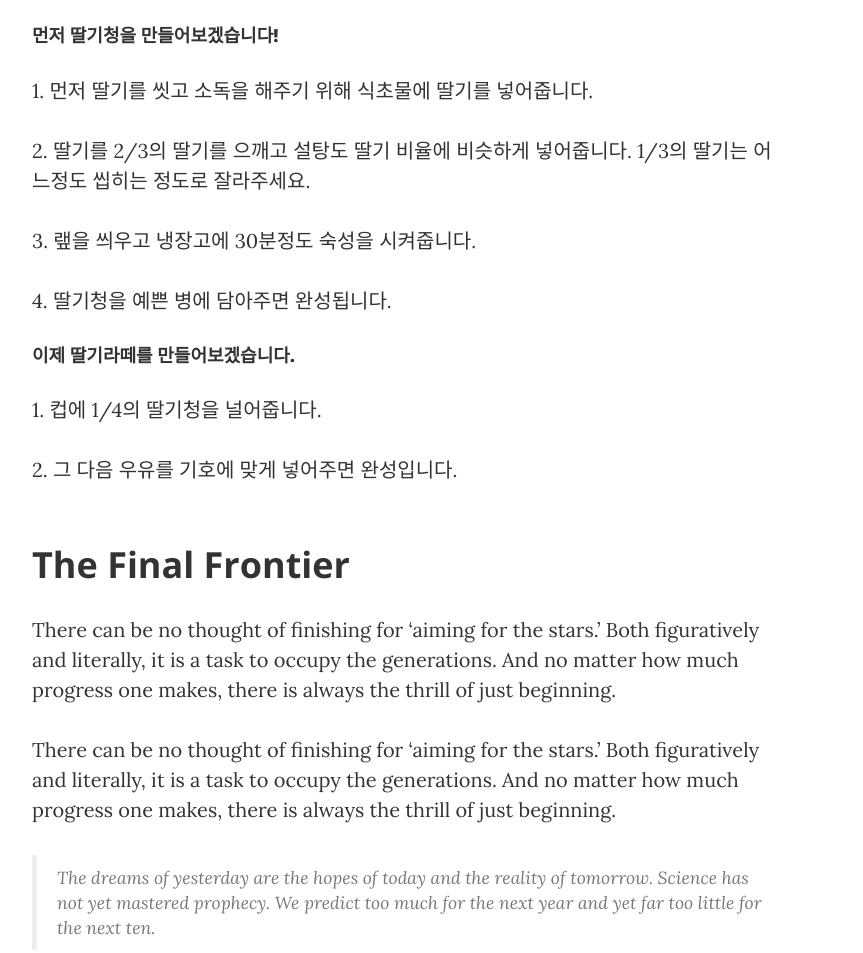
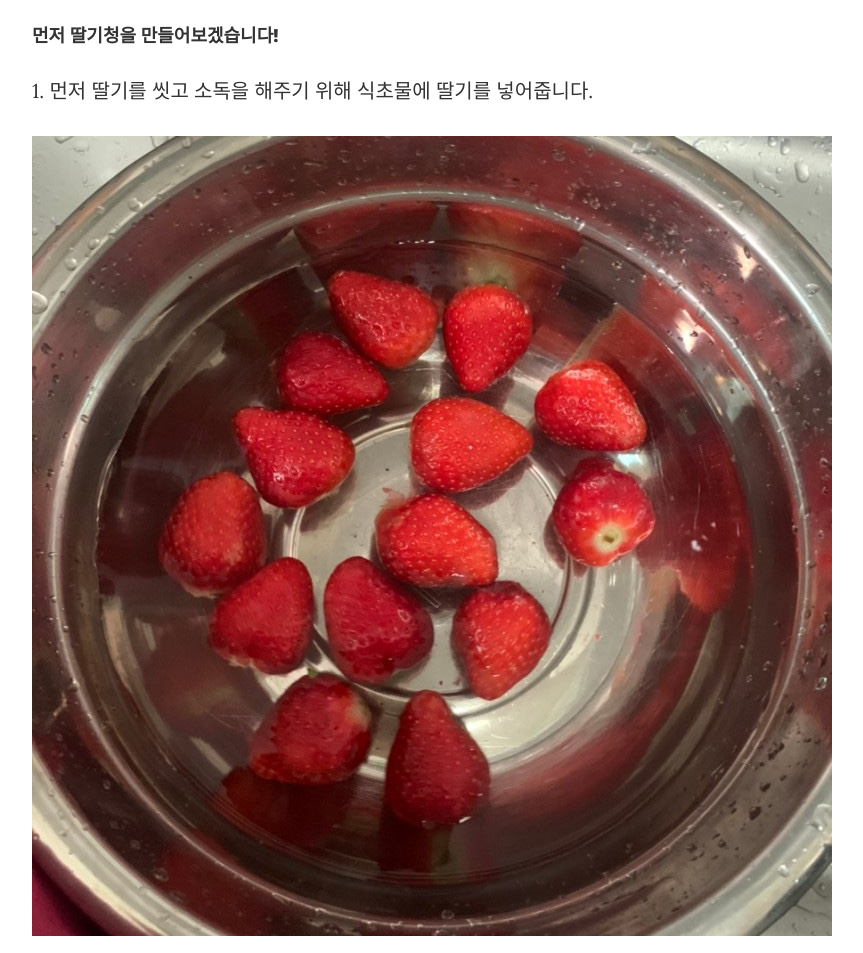
Before and after one commit to soouuuuu/soouuuuu.github.io, a website: page post.html in a window 1280 px wide. Shown: the part 620-1573 px from the top of the page, without its empty margins (233-1096 px from the left). Drawn offline with nearby package versions, Linux system fonts and the light colour scheme; files whose address does not match are found by name.

Commit message:
Update post.html

```diff
--- a/post.html
+++ b/post.html
@@ -93,7 +93,7 @@
                     <p>준비물 : 딸기, 우유, 설탕</p>
                     <h4>먼저 딸기청을 만들어보겠습니다!</h4>
                     <p>1. 먼저 딸기를 씻고 소독을 해주기 위해 식초물에 딸기를 넣어줍니다.</p>
-                       <strawberry class="strawberry" src="s1.jpg">
+                       <img class="strawberry" src="s1.jpg">
 
                     <p>2. 딸기를 2/3의 딸기를 으깨고 설탕도 딸기 비율에 비슷하게 넣어줍니다. 1/3의 딸기는 어느정도 씹히는 정도로 잘라주세요.</p>
 
```
